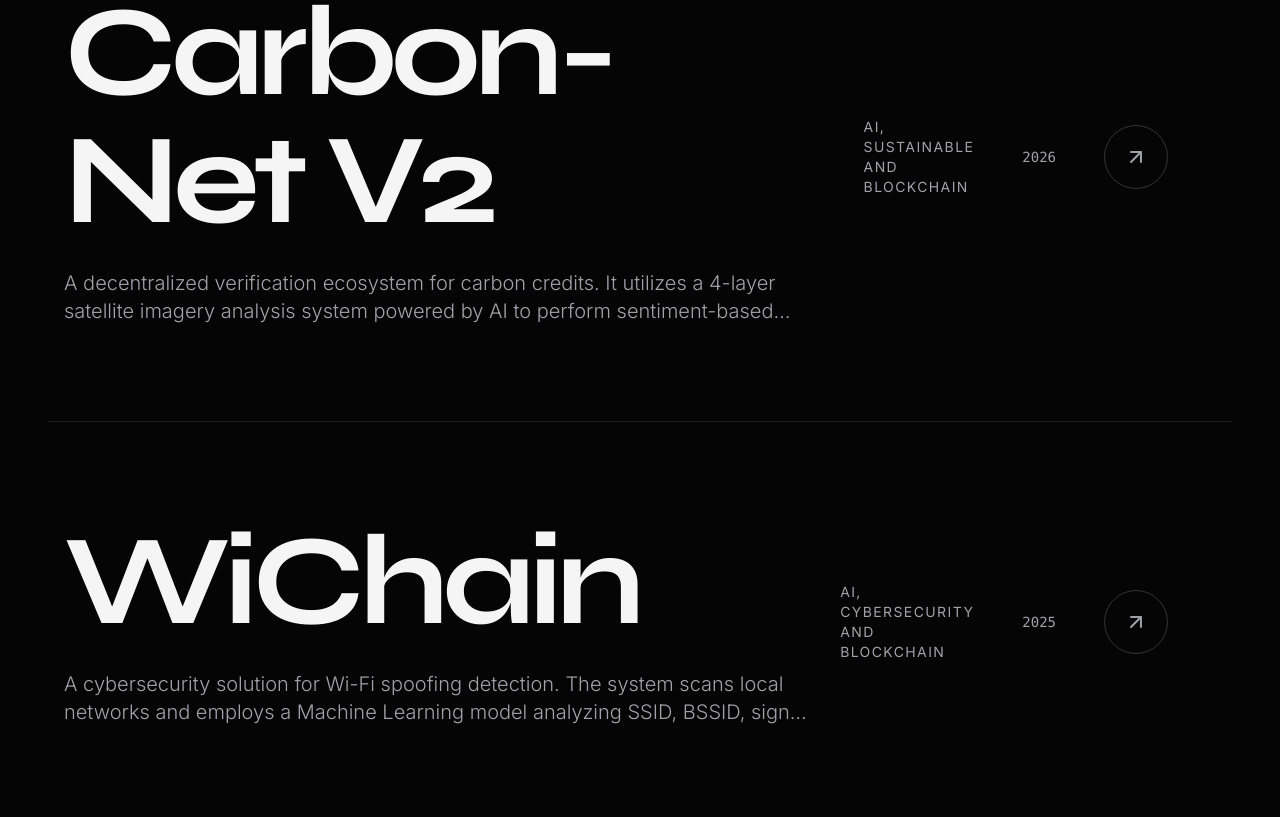
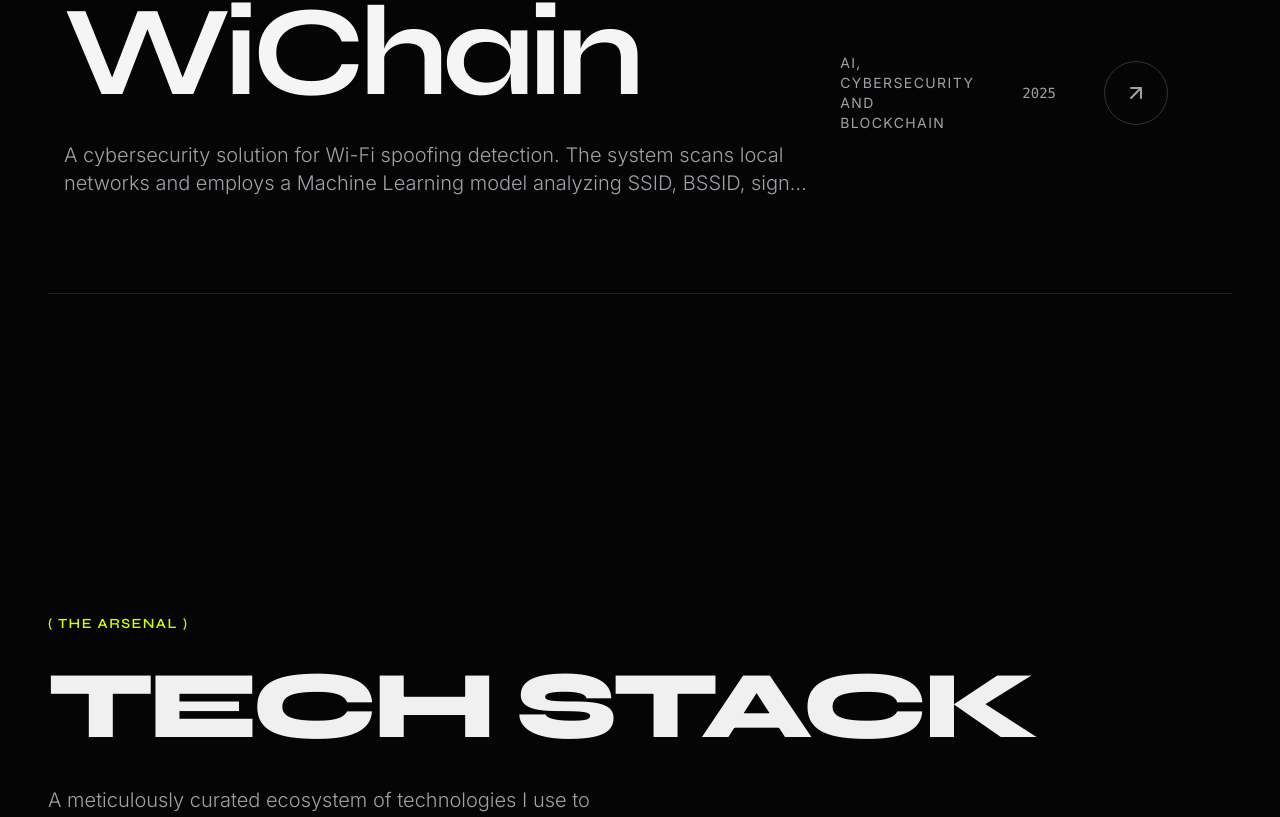
Before and after one commit to ryTCodes/Personal-Portfolio-Website, a Next.js app: page / in a window 1280 px wide. Shown: the part 2461-3278 px from the top of the page. Built offline with nearby package versions, Linux system fonts and the light colour scheme.

Commit message:
Commented Project

```diff
--- a/src/data/projects.ts
+++ b/src/data/projects.ts
@@ -1,13 +1,13 @@
 export const projects = [
-  {
-    slug: "Carbon-Net-V2",
-    title: "Carbon-Net V2",
-    category: "AI, Sustainable and Blockchain",
-    year: "2026",
-    image: "/images/carbonnet-v2.jpg",
-    description: "A decentralized verification ecosystem for carbon credits. It utilizes a 4-layer satellite imagery analysis system powered by AI to perform sentiment-based environmental assessment, ensuring the authenticity of carbon offsets before recording them on the Polygon blockchain.",
-    tech: ["Next.js", "FastAPI", "Blockchain", "Polygon", "Solidity"],
-  },
+  // {
+  //   slug: "Carbon-Net-V2",
+  //   title: "Carbon-Net V2",
+  //   category: "AI, Sustainable and Blockchain",
+  //   year: "2026",
+  //   image: "/images/carbonnet-v2.jpg",
+  //   description: "A decentralized verification ecosystem for carbon credits. It utilizes a 4-layer satellite imagery analysis system powered by AI to perform sentiment-based environmental assessment, ensuring the authenticity of carbon offsets before recording them on the Polygon blockchain.",
+  //   tech: ["Next.js", "FastAPI", "Blockchain", "Polygon", "Solidity"],
+  // },
   {
     slug: "WiChain",
     title: "WiChain",
```
